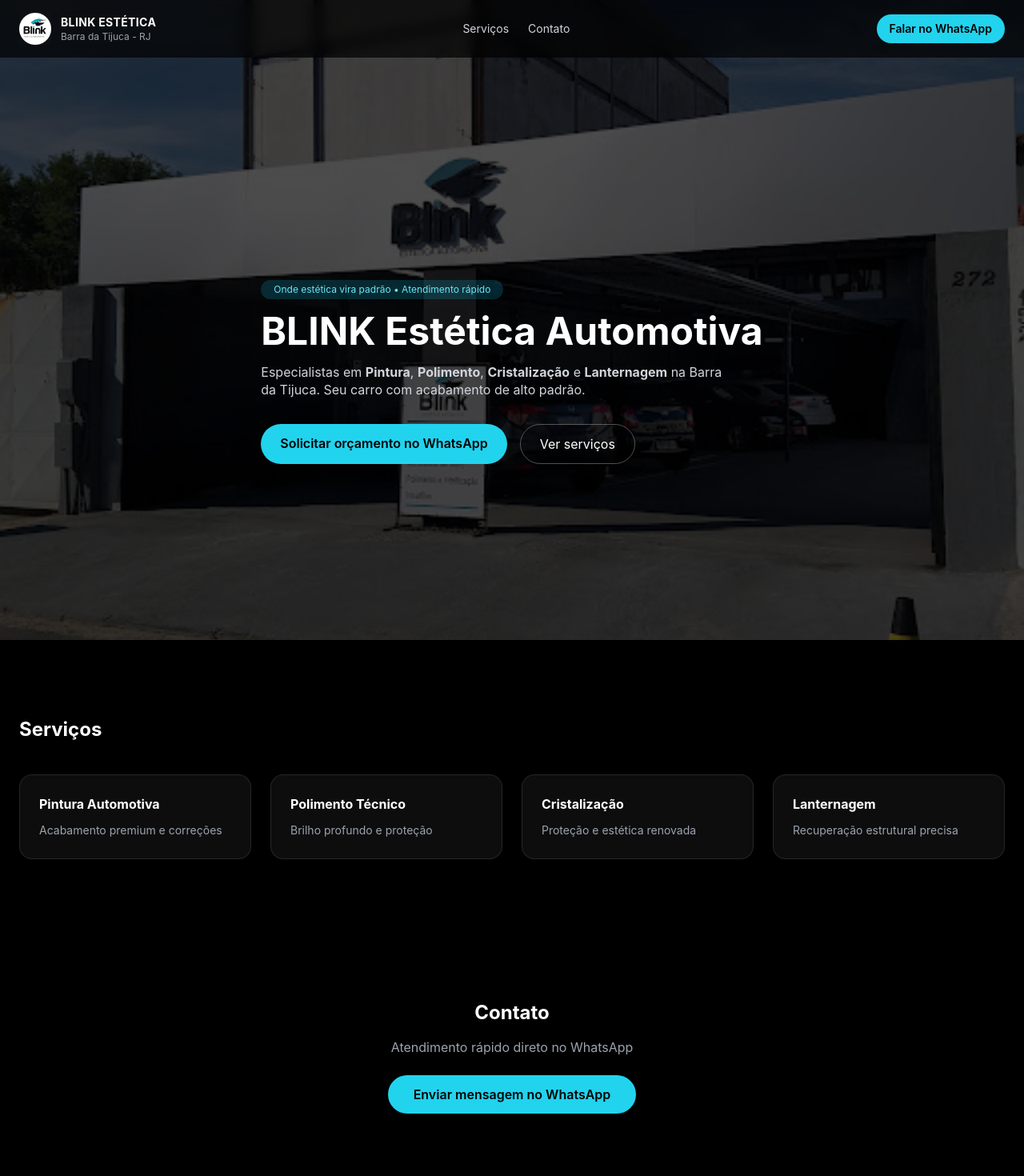
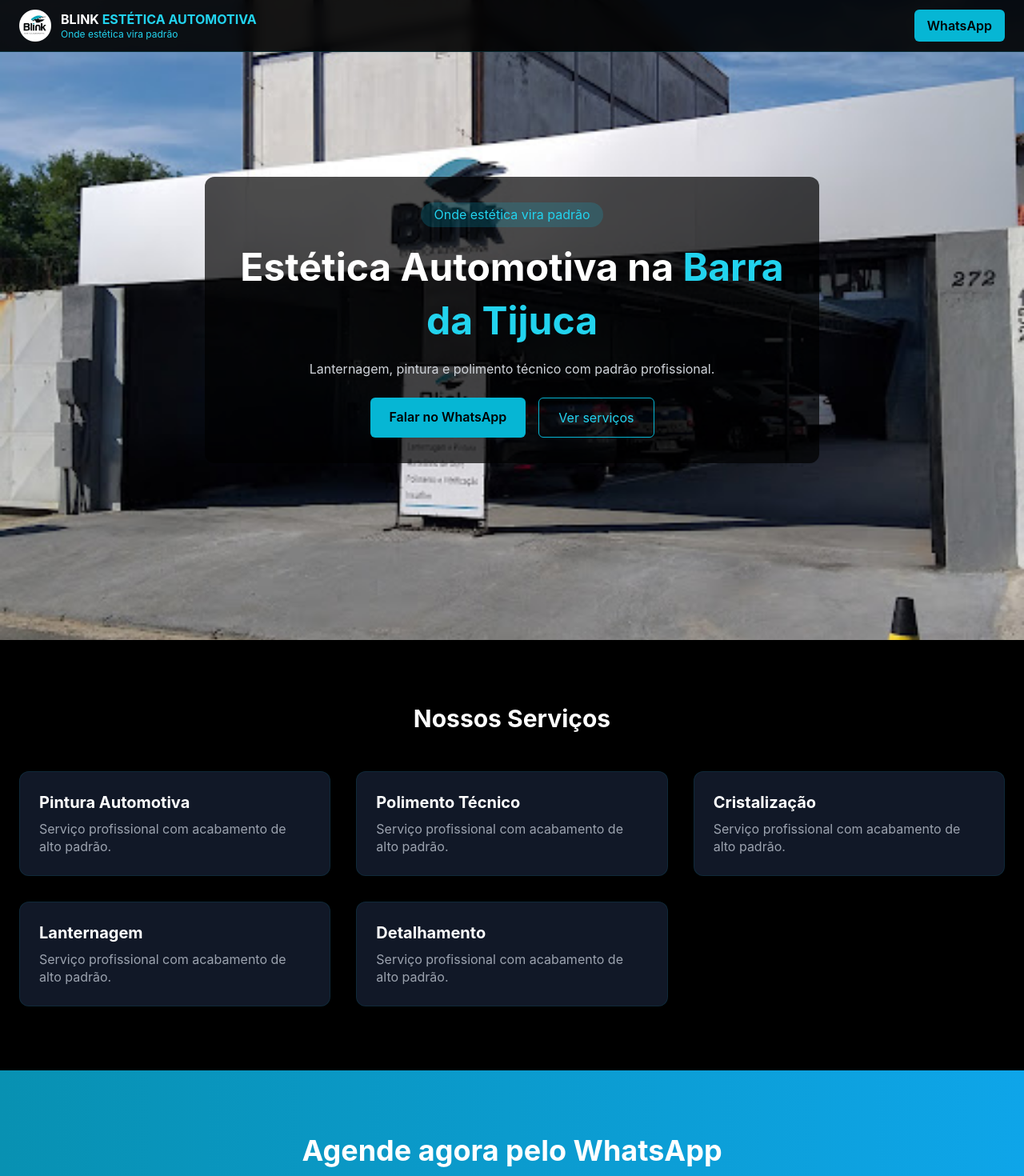
Before and after one commit to salsa200-prog/blink-estetica, a Next.js app: page / in a window 1280 px wide. Shown: the top 1470 px of the page at 80% size. Built offline with nearby package versions, Linux system fonts and the light colour scheme.

Commit message:
Update page.jsx

```diff
--- a/app/page.jsx
+++ b/app/page.jsx
@@ -1,90 +1,63 @@
-import Image from "next/image";
-
-const WHATSAPP = "5521969187827";
-
 export default function Home() {
   return (
-    <main className="min-h-screen bg-black text-white">
-      {/* HEADER */}
-      <header className="fixed top-0 left-0 w-full z-50 bg-black/70 backdrop-blur">
-        <div className="max-w-7xl mx-auto flex items-center justify-between px-6 py-4">
+    <main className="min-h-screen">
+
+      {/* TOPO */}
+      <header className="fixed top-0 w-full bg-black/90 backdrop-blur border-b border-cyan-500/20 z-50">
+        <div className="max-w-7xl mx-auto flex items-center justify-between px-6 h-16">
           <div className="flex items-center gap-3">
-            <Image
-              src="/logo.png"
-              alt="Blink Estética"
-              width={40}
-              height={40}
-              priority
-            />
-            <div className="leading-tight">
-              <strong className="block text-sm tracking-wide">
-                BLINK ESTÉTICA
-              </strong>
-              <span className="block text-xs text-gray-400">
-                Barra da Tijuca - RJ
-              </span>
+            <img src="/logo.png" alt="Blink" className="w-10 h-10" />
+            <div>
+              <p className="font-bold text-white">
+                BLINK <span className="text-cyan-400">ESTÉTICA AUTOMOTIVA</span>
+              </p>
+              <p className="text-xs text-cyan-400">Onde estética vira padrão</p>
             </div>
           </div>
 
-          <nav className="hidden md:flex gap-6 text-sm text-gray-300">
-            <a href="#servicos" className="hover:text-white">
-              Serviços
-            </a>
-            <a href="#contato" className="hover:text-white">
-              Contato
-            </a>
-          </nav>
-
           <a
-            href={`https://wa.me/${WHATSAPP}`}
-            className="bg-cyan-400 text-black px-4 py-2 rounded-full text-sm font-semibold hover:bg-cyan-300 transition"
+            href="https://wa.me/5521969187827"
+            className="bg-cyan-500 text-black px-4 py-2 rounded-md font-semibold hover:bg-cyan-600"
           >
-            Falar no WhatsApp
+            WhatsApp
           </a>
         </div>
       </header>
 
       {/* HERO */}
       <section
-        className="relative flex items-center min-h-screen pt-32"
+        className="min-h-screen flex items-center justify-center text-center px-6"
         style={{
           backgroundImage: "url('/hero.jpg')",
           backgroundSize: "cover",
           backgroundPosition: "center",
-          backgroundAttachment: "fixed",
         }}
       >
-        {/* Overlay */}
-        <div className="absolute inset-0 bg-black/70" />
-
-        <div className="relative z-10 max-w-4xl mx-auto px-6">
-          <span className="inline-block mb-4 px-4 py-1 text-xs rounded-full bg-cyan-500/20 text-cyan-300">
-            Onde estética vira padrão • Atendimento rápido
+        <div className="bg-black/70 p-8 rounded-xl max-w-3xl">
+          <span className="inline-block mb-4 px-4 py-1 rounded-full bg-cyan-500/20 text-cyan-400">
+            Onde estética vira padrão
           </span>
 
-          <h1 className="text-4xl md:text-5xl font-bold leading-tight mb-4">
-            BLINK Estética Automotiva
+          <h1 className="text-4xl md:text-5xl font-bold mb-4">
+            Estética Automotiva na{" "}
+            <span className="text-cyan-400">Barra da Tijuca</span>
           </h1>
 
-          <p className="text-gray-300 max-w-xl mb-8">
-            Especialistas em <strong>Pintura</strong>,{" "}
-            <strong>Polimento</strong>,{" "}
-            <strong>Cristalização</strong> e{" "}
-            <strong>Lanternagem</strong> na Barra da Tijuca.
-            Seu carro com acabamento de alto padrão.
+          <p className="text-gray-300 mb-6">
+            Lanternagem, pintura e polimento técnico com padrão profissional.
           </p>
 
-          <div className="flex gap-4 flex-wrap">
+          <div className="flex gap-4 justify-center flex-wrap">
             <a
-              href={`https://wa.me/${WHATSAPP}`}
-              className="bg-cyan-400 text-black px-6 py-3 rounded-full font-semibold hover:bg-cyan-300 transition"
+              href="https://wa.me/5521969187827"
+              className="bg-cyan-500 text-black px-6 py-3 rounded-md font-semibold"
             >
-              Solicitar orçamento no WhatsApp
+              Falar no WhatsApp
             </a>
 
             <a
               href="#servicos"
-              className="border border-white/30 px-6 py-3 rounded-full hover:bg-white/10 transition"
+              className="border border-cyan-500 text-cyan-400 px-6 py-3 rounded-md"
             >
               Ver serviços
             </a>
@@ -93,45 +66,54 @@
       </section>
 
       {/* SERVIÇOS */}
-      <section id="servicos" className="py-24 px-6 max-w-7xl mx-auto">
-        <h2 className="text-2xl font-bold mb-10">Serviços</h2>
+      <section id="servicos" className="py-20 bg-black">
+        <h2 className="text-3xl font-bold text-center mb-12">
+          Nossos Serviços
+        </h2>
 
-        <div className="grid md:grid-cols-4 gap-6">
+        <div className="grid md:grid-cols-3 gap-8 max-w-7xl mx-auto px-6">
           {[
-            ["Pintura Automotiva", "Acabamento premium e correções"],
-            ["Polimento Técnico", "Brilho profundo e proteção"],
-            ["Cristalização", "Proteção e estética renovada"],
-            ["Lanternagem", "Recuperação estrutural precisa"],
-          ].map(([title, desc]) => (
+            "Pintura Automotiva",
+            "Polimento Técnico",
+            "Cristalização",
+            "Lanternagem",
+            "Detalhamento",
+          ].map((s) => (
             <div
-              key={title}
-              className="bg-white/5 border border-white/10 rounded-2xl p-6 hover:bg-white/10 transition"
+              key={s}
+              className="bg-gray-900 p-6 rounded-xl border border-cyan-500/10 hover:border-cyan-500/40 transition"
             >
-              <strong className="block mb-2">{title}</strong>
-              <span className="text-sm text-gray-400">{desc}</span>
+              <h3 className="text-xl font-bold mb-2">{s}</h3>
+              <p className="text-gray-400">
+                Serviço profissional com acabamento de alto padrão.
+              </p>
             </div>
           ))}
         </div>
       </section>
 
-      {/* CONTATO */}
-      <section id="contato" className="py-20 px-6 text-center">
-        <h2 className="text-2xl font-bold mb-4">Contato</h2>
-        <p className="text-gray-400 mb-6">
-          Atendimento rápido direto no WhatsApp
+      {/* CTA FINAL */}
+      <section className="py-20 bg-gradient-to-r from-cyan-600 to-sky-500 text-center">
+        <h2 className="text-4xl font-bold mb-4">
+          Agende agora pelo WhatsApp
+        </h2>
+        <p className="mb-6 text-black/90">
+          Atendimento rápido e profissional
         </p>
 
         <a
-          href={`https://wa.me/${WHATSAPP}`}
-          className="inline-block bg-cyan-400 text-black px-8 py-3 rounded-full font-semibold hover:bg-cyan-300 transition"
+          href="https://wa.me/5521969187827"
+          className="bg-black text-cyan-400 px-8 py-4 rounded-md font-semibold"
         >
-          Enviar mensagem no WhatsApp
+          Falar agora
         </a>
       </section>
 
-      <footer className="text-center text-xs text-gray-500 py-6">
-        © {new Date().getFullYear()} BLINK Estética Automotiva LTDA.
+      {/* FOOTER */}
+      <footer className="bg-black py-10 text-center text-gray-500">
+        © 2024 BLINK Estética Automotiva — Barra da Tijuca
       </footer>
+
     </main>
   );
 }
```
